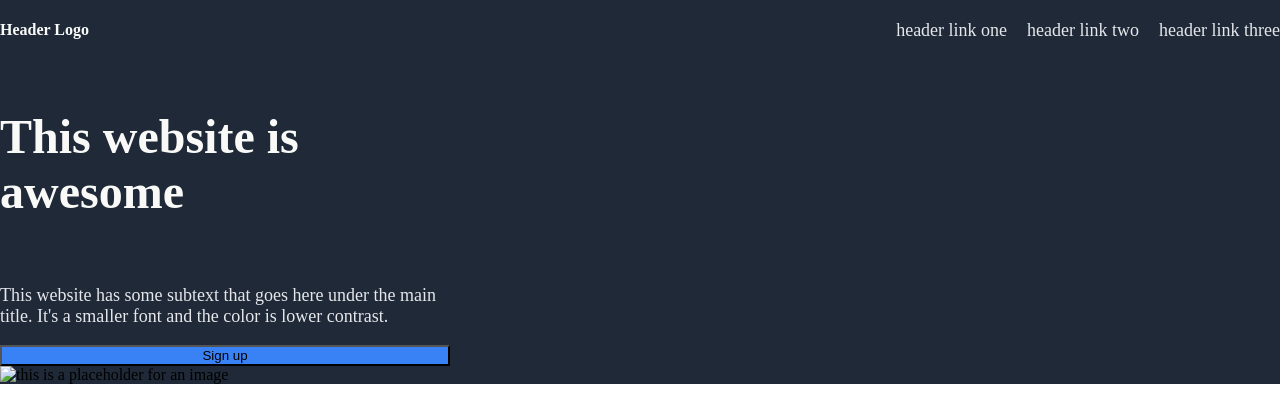
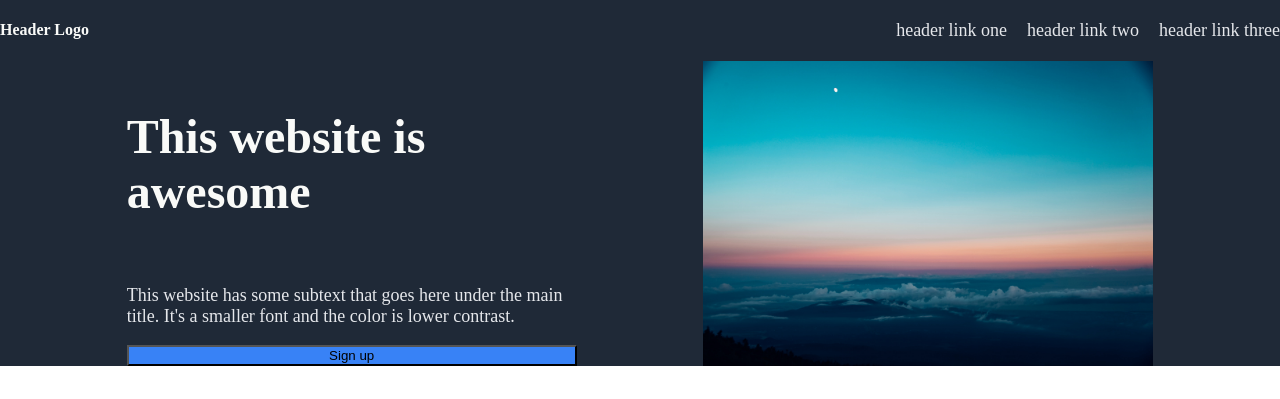
Before and after one commit to Blanca-7/landing-page, a plain HTML site: page index.html in a window 1280 px wide. Shown: the top 399 px of the page. Drawn offline with Linux system fonts and the light colour scheme.

Commit message:
Add intro img, add info for used images in README

```diff
--- a/index.html
+++ b/index.html
@@ -25,7 +25,11 @@
         </p>
         <button class="sign-up">Sign up</button>
       </div>
-      <img class="intro-img" src="#" alt="this is a placeholder for an image" />
+      <img
+        class="intro-img"
+        src="/styles/Photo by nien tran from Pexels.jpg"
+        alt="Photo by nien tran from Pexels"
+      />
     </div>
     <div class="information">
       <h3 class="information-title">Some random information.</h3>
--- a/styles.css
+++ /dev/null
@@ -1,83 +0,0 @@
-body {
-  display: flex;
-  flex-direction: column;
-  margin: 0;
-}
-
-/* Header */
-.header-logo {
-  color: #f9faf8;
-  size: 24px;
-}
-
-.header {
-  display: flex;
-  justify-content: space-between;
-}
-
-.right-side {
-  display: flex;
-  align-items: center;
-  gap: 20px;
-}
-
-/* introduction section */
-
-.introduction-title {
-  color: #f9faf8;
-  font-size: 48px;
-  font-weight: 900;
-}
-
-.left-introduction {
-  display: flex;
-  flex-direction: column;
-  width: 450px;
-}
-
-.intro-img {
-  display: flex;
-}
-
-/* information section */
-
-.information-title {
-  color: #1f2937;
-  font-size: 36px;
-}
-
-/* Quote section */
-
-.quote {
-  background-color: #e5e7eb;
-}
-
-.quote-text {
-  color: #1f2937;
-  font-size: 36px;
-  font-style: italic;
-}
-
-/* Button & call to action background color */
-
-.sign-up,
-.banner {
-  background-color: #3882f6;
-}
-
-/* misc */
-.header,
-.introduction,
-.footer {
-  background-color: #1f2937;
-}
-
-.links,
-.intro-text {
-  color: #e5e7eb;
-  font-size: 18px;
-}
-
-.links {
-  text-decoration: none;
-}
--- a/styles/styles.css
+++ b/styles/styles.css
@@ -29,6 +29,11 @@ body {
   font-weight: 900;
 }
 
+.introduction {
+  display: flex;
+  justify-content: space-evenly;
+}
+
 .left-introduction {
   display: flex;
   flex-direction: column;
@@ -36,7 +41,8 @@ body {
 }
 
 .intro-img {
-  display: flex;
+  width: 450px;
+  height: auto;
 }
 
 /* information section */
```
Also changed, not shown: 1 other file.
